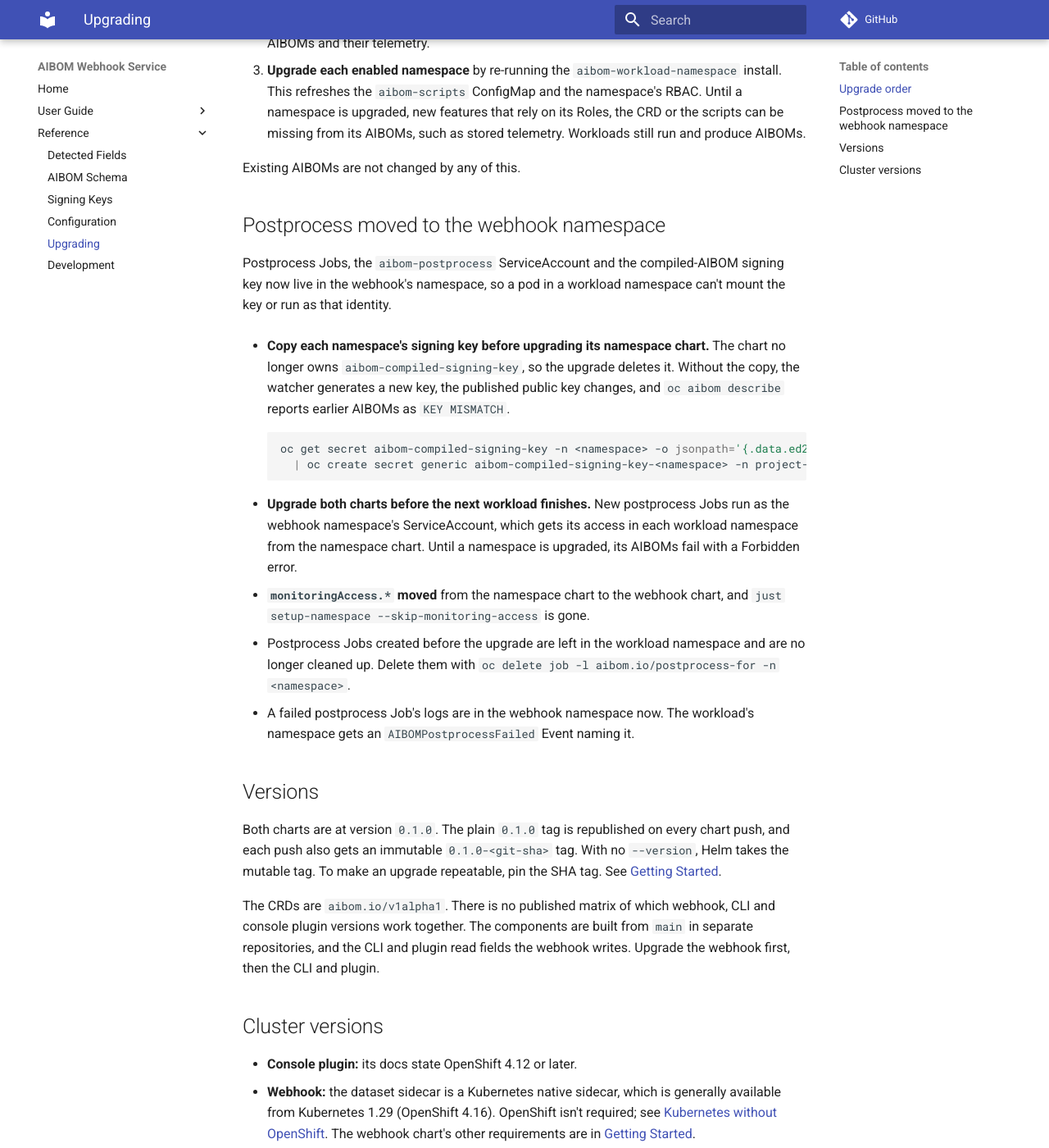
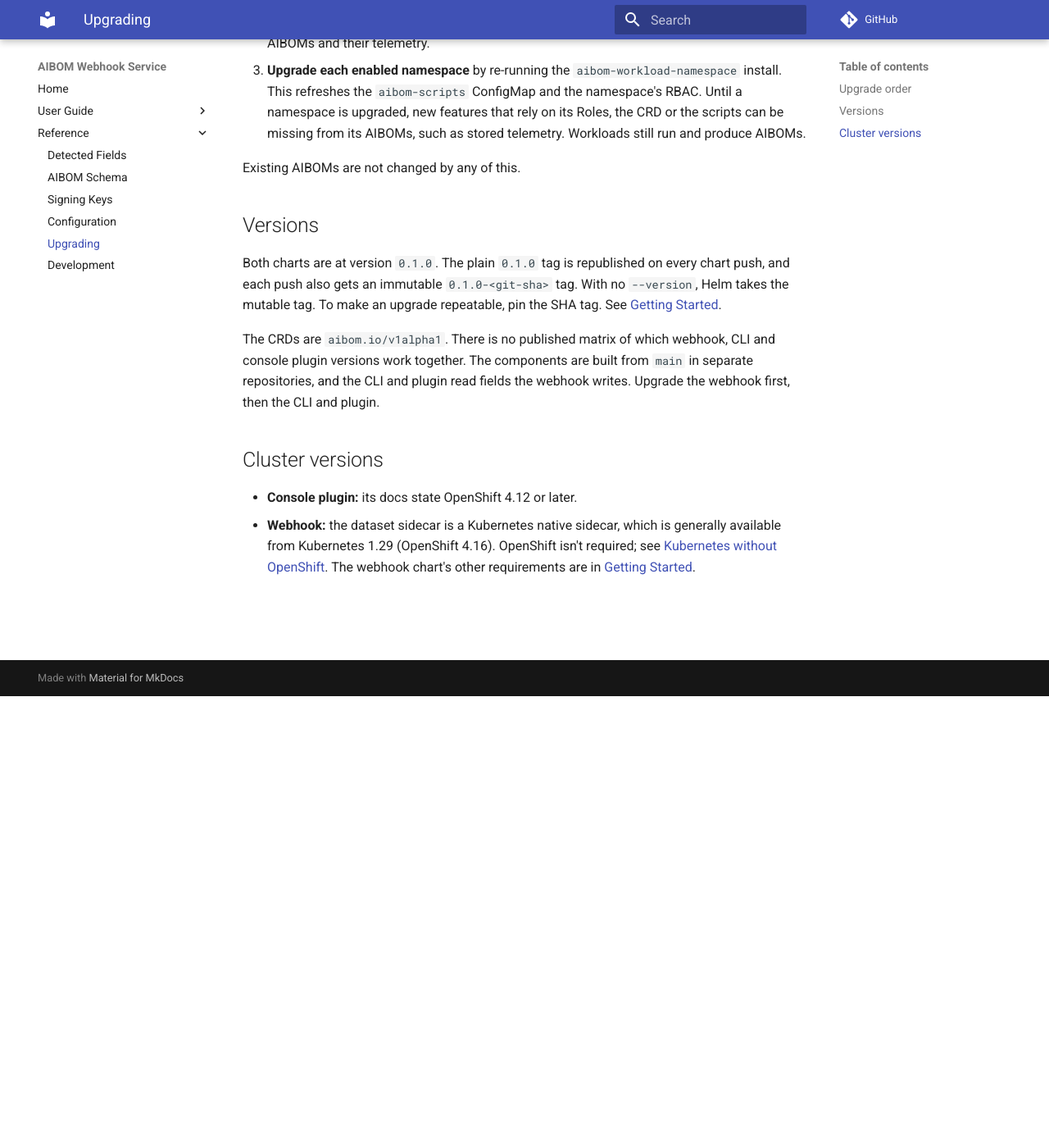
Before and after one commit to gavinsan33/aibom-webhook-service, an MkDocs documentation site: the page built from docs/reference/upgrading.md, in a window 1280 px wide and 1400 px high, scrolled down 551 px. Shown: the whole window at 82% size. Built offline with MkDocs 1.6.1 and Material for MkDocs 9.7.7, drawn with Linux system fonts in a browser that asks for light colours; comment, search, counter and statistics services are not loaded.

Commit message:
Drop the postprocess-move upgrade notes; there are no existing installs

````diff
--- a/docs/reference/upgrading.md
+++ b/docs/reference/upgrading.md
@@ -17,22 +17,6 @@ Run these in order, as a cluster-admin, for each upgrade:
 
 Existing AIBOMs are not changed by any of this.
 
-## Postprocess moved to the webhook namespace
-
-Postprocess Jobs, the `aibom-postprocess` ServiceAccount and the compiled-AIBOM signing key now live in the webhook's namespace, so a pod in a workload namespace can't mount the key or run as that identity.
-
-- **Copy each namespace's signing key before upgrading its namespace chart.** The chart no longer owns `aibom-compiled-signing-key`, so the upgrade deletes it. Without the copy, the watcher generates a new key, the published public key changes, and `oc aibom describe` reports earlier AIBOMs as `KEY MISMATCH`.
-
-    ```bash
-    oc get secret aibom-compiled-signing-key -n <namespace> -o jsonpath='{.data.ed25519-key}' | base64 -d \
-      | oc create secret generic aibom-compiled-signing-key-<namespace> -n project-aibom --from-file=ed25519-key=/dev/stdin
-    ```
-
-- **Upgrade both charts before the next workload finishes.** New postprocess Jobs run as the webhook namespace's ServiceAccount, which gets its access in each workload namespace from the namespace chart. Until a namespace is upgraded, its AIBOMs fail with a Forbidden error.
-- **`monitoringAccess.*` moved** from the namespace chart to the webhook chart, and `just setup-namespace --skip-monitoring-access` is gone.
-- Postprocess Jobs created before the upgrade are left in the workload namespace and are no longer cleaned up. Delete them with `oc delete job -l aibom.io/postprocess-for -n <namespace>`.
-- A failed postprocess Job's logs are in the webhook namespace now. The workload's namespace gets an `AIBOMPostprocessFailed` Event naming it.
-
 ## Versions
 
 Both charts are at version `0.1.0`. The plain `0.1.0` tag is republished on every chart push, and each push also gets an immutable `0.1.0-<git-sha>` tag. With no `--version`, Helm takes the mutable tag. To make an upgrade repeatable, pin the SHA tag. See [Getting Started](../user-guide/getting-started.md).
````
Also changed, not shown: CLAUDE.md (+1 -1 lines).
